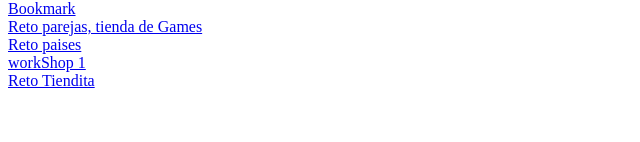
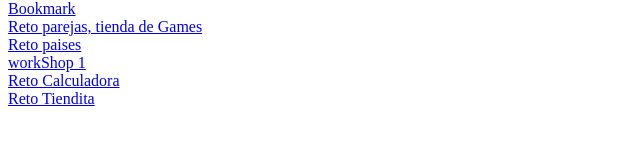
Before and after one commit to Edwin3002/Edwin3002.github.io, a plain HTML site: page index.html in a window 1280 px wide. Shown: the part 242-384 px from the top of the page, without its empty margins (0-640 px from the left). Drawn offline with Linux system fonts and the light colour scheme.

Commit message:
Update index.html

```diff
--- a/index.html
+++ b/index.html
@@ -24,7 +24,8 @@
     <a href="./reto-parejas/html/index.html">Reto parejas, tienda de Games</a><br>
     <a href="./reto-paises2/html/index.html">Reto paises</a><br>
     <a href="./workShop 1/html/home.html">workShop 1</a><br>
-    <a href="./reto-tienda/html/index.html">Reto Tiendita</a><br>
+    <a href="./reto-calculadora/html/index.html">Reto Calculadora</a><br>
+     <a href="./reto-tienda/html/index.html">Reto Tiendita</a><br>
 
 </body>
 </html>
```
